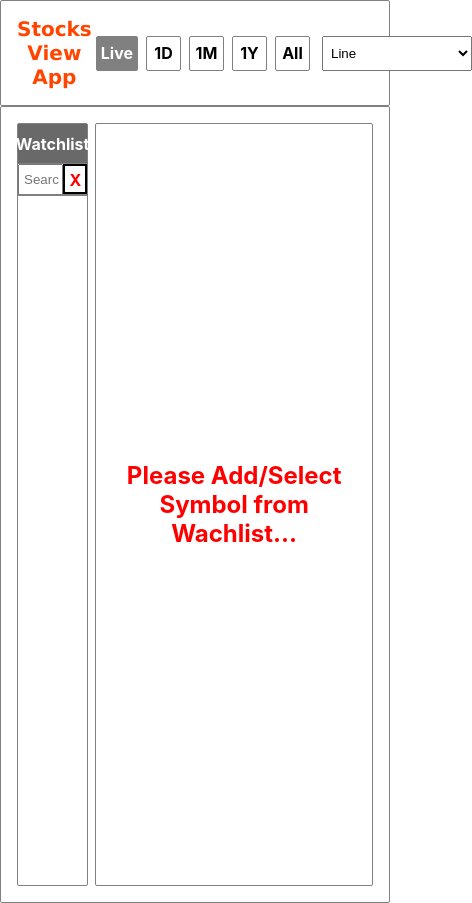
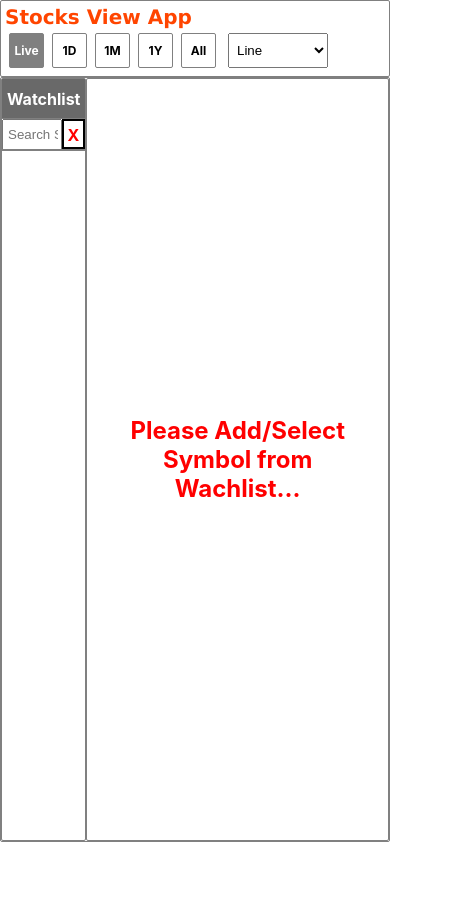
Before and after one commit to narendra-sabale/stocks-view-app, a React (Create React App) app: page / in a window 390 px wide. Shown: the whole page, 472 px wide, since content can reach past the window. After the commit the page ends 844 px from the top, so only its background shows below. Built offline with nearby package versions, Linux system fonts and the light colour scheme.

Commit message:
mobile responsive

```diff
--- a/src/App.scss
+++ b/src/App.scss
@@ -22,6 +22,7 @@
 
     .action-bar {
       display: flex;
+      flex-wrap: wrap;
       align-items: center;
       justify-content: space-between;
       padding: 16px;
@@ -37,12 +38,13 @@
 
       .status{
         font-weight: bold;
+        color: darkblue;
 
         .current-value{
           font-size: 16px;
         }
         .percentage{
-          margin-left: 8px;
+          margin-left: 4px;
           font-size: 14px;
           .green{
             color: green;
@@ -86,3 +88,35 @@
     }
   }
 }
+
+
+@media only screen and (max-width: 415px) {
+  .app{
+    .container{
+      .action-bar{
+        padding: 4px;
+        .status{
+          .current-value{
+            font-weight: normal;
+            font-size: 12px;
+          }
+          .percentage{
+            font-weight: normal;
+            font-size: 10px;
+          }
+        }
+        .selector-container{
+          .range-selector{
+            font-size: 12px;
+          }
+          .chart-selector{
+            width: 100px;
+          }
+        }
+      }
+      .main{
+        padding: 0;
+      }
+    }
+  }
+}
--- a/src/components/charts/Candle.js
+++ b/src/components/charts/Candle.js
@@ -9,13 +9,24 @@ const Candle = ({ data, activeSymbol, activeRange, handleCurrentValueUpdate }) =
   const chart = useRef()
   const candleSeries = useRef()
   const intervalRef = useRef()
+  const resizeObserver = useRef()
 
   useEffect(() => {
     chart.current = createChart(chartElementRef.current, config());
+    resizeObserver.current = new ResizeObserver(entries => {
+      const { width, height } = entries[0].contentRect;
+      chart.current.applyOptions({ width, height });
+      setTimeout(() => {
+        chart.current.timeScale().fitContent();
+      }, 0);
+    });
+    resizeObserver.current.observe(chartElementRef.current);
+
     setChartData()
 
-    return ()=>{
+    return () => {
       cleanup()
+      resizeObserver.current.disconnect();
     }
   }, []);
 
--- a/src/components/charts/Line.js
+++ b/src/components/charts/Line.js
@@ -9,13 +9,24 @@ const Line = ({ data, activeSymbol, activeRange, handleCurrentValueUpdate }) =>
   const chart = useRef()
   const lineSeries = useRef()
   const intervalRef = useRef()
+  const resizeObserver = useRef()
 
   useEffect(()=>{
     chart.current = createChart(chartElementRef.current, config());
+    resizeObserver.current = new ResizeObserver(entries => {
+      const { width, height } = entries[0].contentRect;
+      chart.current.applyOptions({ width, height });
+      setTimeout(() => {
+        chart.current.timeScale().fitContent();
+      }, 0);
+    });
+    resizeObserver.current.observe(chartElementRef.current);
+
     setChartData()
 
-    return ()=>{
+    return () => {
       cleanup()
+      resizeObserver.current.disconnect()
     }
   }, [])
 
--- a/src/components/watchlist/styles/WatchList.scss
+++ b/src/components/watchlist/styles/WatchList.scss
@@ -72,3 +72,53 @@
     }
   }
 }
+
+@media only screen and (max-width: 775px) {
+  .stock-list{
+    .input-wrapper{
+      .suggestion-wrapper{
+        .suggestion-box{
+          font-size: 12px;
+        }
+      }
+    }
+    .list{
+      font-size: 10px;
+      .symbol {
+        padding: 0px;
+      }
+    }
+  }
+}
+@media only screen and (max-width: 500px) {
+  .stock-list{
+    .input-wrapper{
+      .suggestion-wrapper{
+        .suggestion-box{
+          font-size: 10px;
+          padding: 0px;
+        }
+      }
+    }
+    .list{
+      font-size: 10px;
+      .symbol {
+        padding: 4px;
+        .value{
+          display: none;
+        }
+      }
+    }
+  }
+}
+@media only screen and (max-width: 415px) {
+  .stock-list{
+    width: 22%;
+    .list{
+      font-size: 10px;
+      .symbol {
+        padding: 2px;
+      }
+    }
+  }
+}
```
